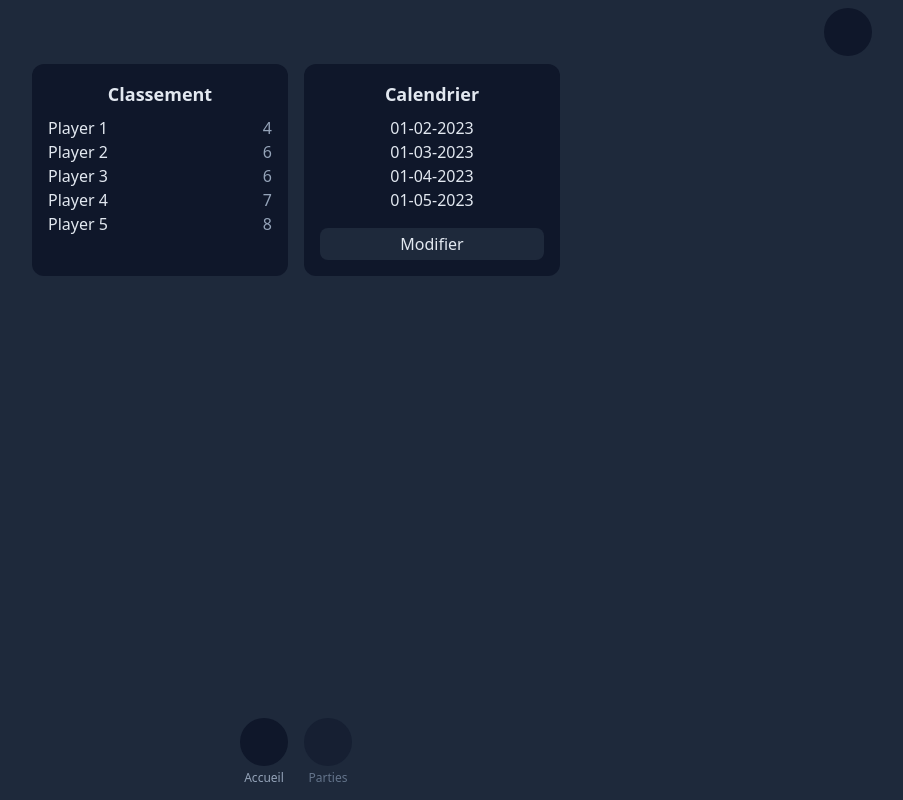
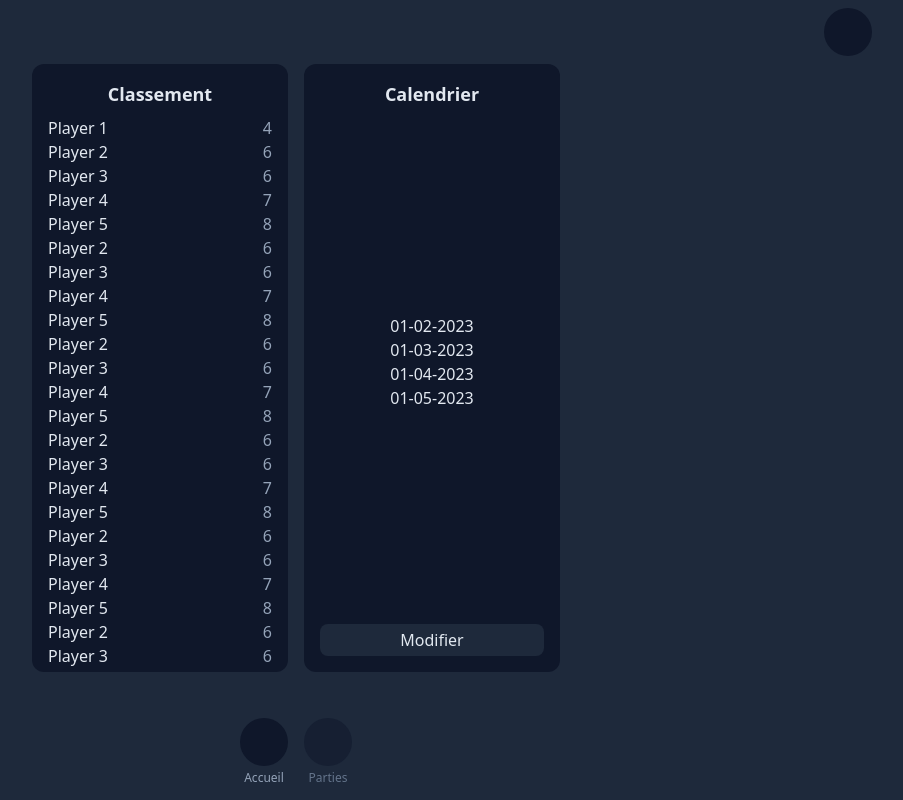
Before and after one commit to VincentBriand44/tarot-fullstack, a SvelteKit app: page / in a window 1280 px wide. Shown: the whole page, without its empty margins (344-1247 px from the left). Built offline with nearby package versions, Linux system fonts and the light colour scheme; some icons are missing.

Commit message:
:adhesive_bandage: scrollbar for home modules

```diff
--- a/src/lib/components/home/Calendar.svelte
+++ b/src/lib/components/home/Calendar.svelte
@@ -4,7 +4,7 @@
 	export let calendar: Calendar[];
 </script>
 
-<section class="flex flex-col items-center justify-between w-64 p-4 rounded-xl bg-slate-900">
+<section class="flex flex-col items-center justify-between w-64 p-4 rounded-xl bg-slate-900 module">
 	<h2 class="mb-2 text-lg font-bold">Calendrier</h2>
 	<ul>
 		{#each calendar as { date }}
--- a/src/lib/components/home/PlayerRanking.svelte
+++ b/src/lib/components/home/PlayerRanking.svelte
@@ -4,7 +4,7 @@
 	export let players: Player[];
 </script>
 
-<section class="flex flex-col items-center w-64 p-4 pb-6 rounded-xl bg-slate-900">
+<section class="flex flex-col items-center w-64 p-4 pb-6 rounded-xl bg-slate-900 module">
 	<h2 class="mb-2 text-lg font-bold">Classement</h2>
 	<ul class="w-full">
 		{#each players as { name, score }}
--- a/src/lib/css/index.css
+++ b/src/lib/css/index.css
@@ -6,6 +6,19 @@
   html {
     @apply bg-slate-800 text-slate-200;
   }
+
+  .overflow-y-scroll::-webkit-scrollbar {
+    @apply w-2 rounded-xl bg-slate-950;
+  }
+
+  .overflow-y-scroll::-webkit-scrollbar-thumb {
+    @apply bg-slate-700 rounded-xl;
+  }
+
+  .overflow-y-scroll {
+    scrollbar-width: thin;
+    scrollbar-color: theme('colors.slate.700') theme('colors.slate.950');
+  }
 }
 
 @layer components {
@@ -13,4 +26,14 @@
     @apply flex flex-col items-center justify-center;
     min-height: calc(100vh - 4rem);
   }
+
+  .module {
+    max-height: calc(100vh - 12rem);
+    @apply overflow-y-scroll;
+  }
+
+  .module::-webkit-scrollbar,
+  .module::-webkit-scrollbar-thumb {
+    @apply rounded-none rounded-tr-xl rounded-br-xl;
+  }
 }
--- a/src/routes/+page.server.ts
+++ b/src/routes/+page.server.ts
@@ -4,6 +4,38 @@ export const load = () => {
 	return {
 		players: [
 			{ name: 'Player 1', score: 4 },
+			{ name: 'Player 2', score: 6 },
+			{ name: 'Player 3', score: 6 },
+			{ name: 'Player 4', score: 7 },
+			{ name: 'Player 5', score: 8 },
+			{ name: 'Player 2', score: 6 },
+			{ name: 'Player 3', score: 6 },
+			{ name: 'Player 4', score: 7 },
+			{ name: 'Player 5', score: 8 },
+			{ name: 'Player 2', score: 6 },
+			{ name: 'Player 3', score: 6 },
+			{ name: 'Player 4', score: 7 },
+			{ name: 'Player 5', score: 8 },
+			{ name: 'Player 2', score: 6 },
+			{ name: 'Player 3', score: 6 },
+			{ name: 'Player 4', score: 7 },
+			{ name: 'Player 5', score: 8 },
+			{ name: 'Player 2', score: 6 },
+			{ name: 'Player 3', score: 6 },
+			{ name: 'Player 4', score: 7 },
+			{ name: 'Player 5', score: 8 },
+			{ name: 'Player 2', score: 6 },
+			{ name: 'Player 3', score: 6 },
+			{ name: 'Player 4', score: 7 },
+			{ name: 'Player 5', score: 8 },
+			{ name: 'Player 2', score: 6 },
+			{ name: 'Player 3', score: 6 },
+			{ name: 'Player 4', score: 7 },
+			{ name: 'Player 5', score: 8 },
+			{ name: 'Player 2', score: 6 },
+			{ name: 'Player 3', score: 6 },
+			{ name: 'Player 4', score: 7 },
+			{ name: 'Player 5', score: 8 },
 			{ name: 'Player 2', score: 6 },
 			{ name: 'Player 3', score: 6 },
 			{ name: 'Player 4', score: 7 },
```
